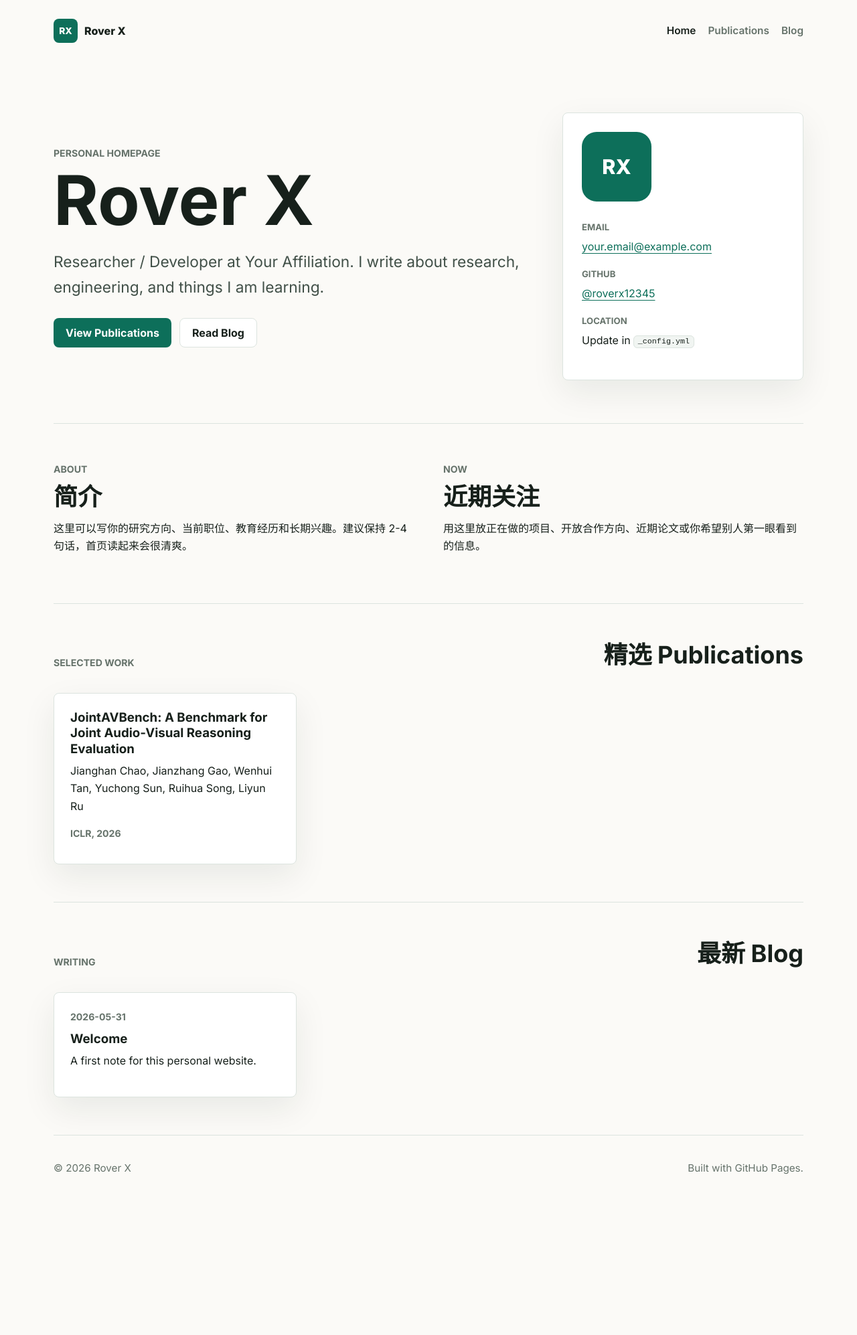
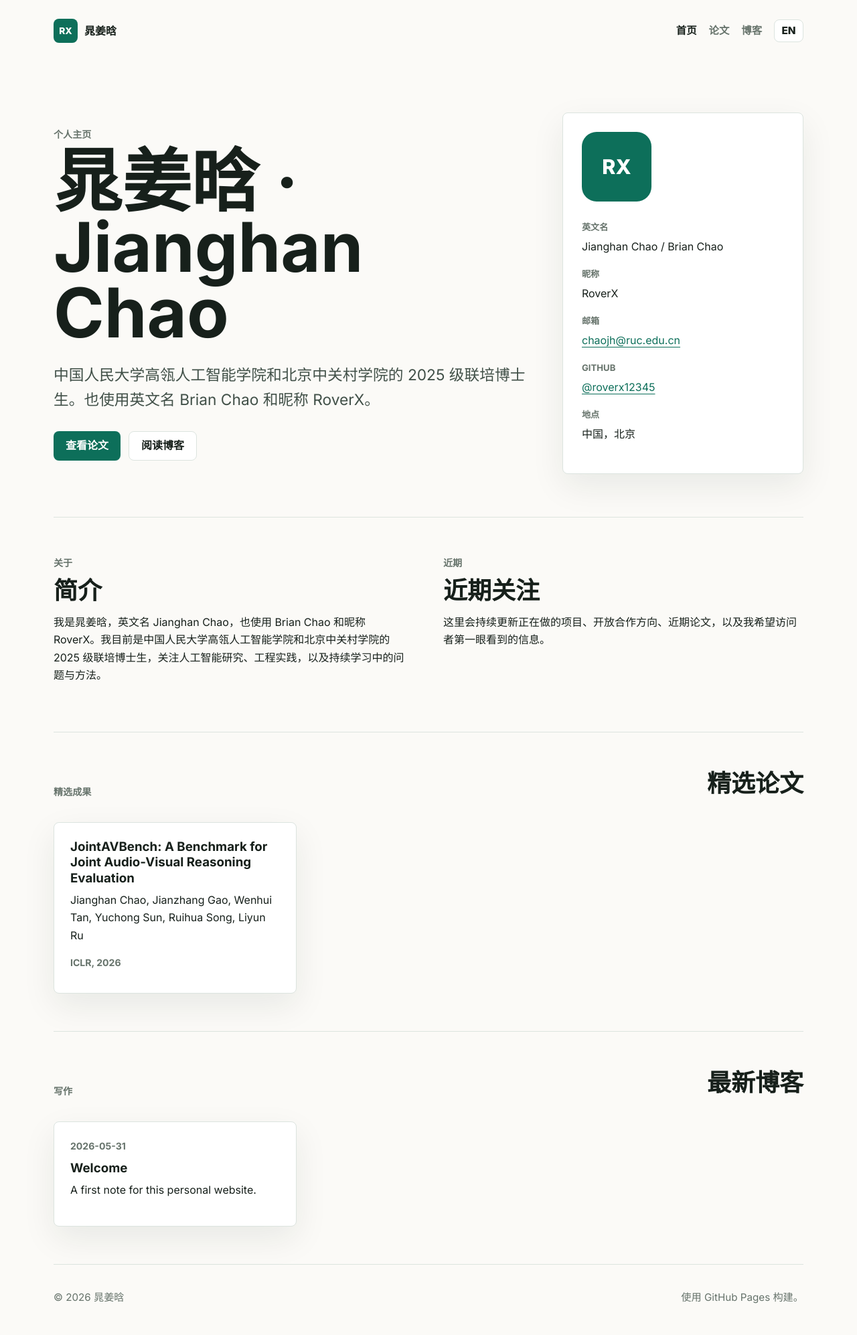
Before and after one commit to roverx12345/roverx12345.github.io, a Jekyll site: the page built from index.md, in a window 1280 px wide. Shown: the whole page at 67% size. Built offline with Jekyll 4.4.1, drawn with Linux system fonts in a browser that asks for light colours; before the commit the page ends 1801 px from its top, so only the background shows below that.

Commit message:
Update profile and add language toggle

```diff
--- a/_config.yml
+++ b/_config.yml
@@ -1,15 +1,20 @@
-title: Rover X
-description: Personal website, publications, and blog.
+title: 晁姜晗 | Jianghan Chao
+description: Personal website, publications, and blog of Jianghan Chao, also known as Brian Chao and RoverX.
 url: "https://roverx12345.github.io"
 baseurl: ""
 lang: zh-CN
 timezone: Asia/Shanghai
 
 author:
-  name: Rover X
-  title: Researcher / Developer
-  affiliation: Your Affiliation
-  email: your.email@example.com
+  name: 晁姜晗
+  english_name: Jianghan Chao
+  alternate_name: Brian Chao
+  nickname: RoverX
+  title: 2025 级联培博士生
+  title_en: 2025 Joint PhD Student
+  affiliation: 中国人民大学高瓴人工智能学院和北京中关村学院
+  affiliation_en: Gaoling School of Artificial Intelligence, Renmin University of China, and Beijing Zhongguancun Academy
+  email: chaojh@ruc.edu.cn
   github: roverx12345
   google_scholar:
   linkedin:
--- a/_layouts/default.html
+++ b/_layouts/default.html
@@ -1,5 +1,5 @@
 <!doctype html>
-<html lang="{{ site.lang | default: 'en' }}">
+<html lang="{{ site.lang | default: 'zh-CN' }}">
   <head>
     <meta charset="utf-8">
     <meta name="viewport" content="width=device-width, initial-scale=1">
@@ -9,18 +9,22 @@
     <link rel="preconnect" href="https://fonts.gstatic.com" crossorigin>
     <link href="https://fonts.googleapis.com/css2?family=Inter:wght@400;500;600;700;800&family=Noto+Sans+SC:wght@400;500;700&display=swap" rel="stylesheet">
     <link rel="stylesheet" href="{{ '/assets/css/styles.css' | relative_url }}">
+    <script src="{{ '/assets/js/language-toggle.js' | relative_url }}" defer></script>
     {% feed_meta %}
   </head>
   <body>
     <header class="site-header">
       <a class="brand" href="{{ '/' | relative_url }}" aria-label="{{ site.title }} home">
         <span class="brand-mark">RX</span>
-        <span>{{ site.title }}</span>
+        <span data-i18n-zh="晁姜晗" data-i18n-en="{{ site.author.english_name }}">{{ site.author.name }}</span>
       </a>
       <nav class="nav" aria-label="Primary navigation">
-        <a href="{{ '/' | relative_url }}" {% if page.url == '/' %}aria-current="page"{% endif %}>Home</a>
-        <a href="{{ '/publications/' | relative_url }}" {% if page.url contains '/publications/' %}aria-current="page"{% endif %}>Publications</a>
-        <a href="{{ '/blog/' | relative_url }}" {% if page.url contains '/blog/' %}aria-current="page"{% endif %}>Blog</a>
+        <a href="{{ '/' | relative_url }}" {% if page.url == '/' %}aria-current="page"{% endif %} data-i18n-zh="首页" data-i18n-en="Home">首页</a>
+        <a href="{{ '/publications/' | relative_url }}" {% if page.url contains '/publications/' %}aria-current="page"{% endif %} data-i18n-zh="论文" data-i18n-en="Publications">论文</a>
+        <a href="{{ '/blog/' | relative_url }}" {% if page.url contains '/blog/' %}aria-current="page"{% endif %} data-i18n-zh="博客" data-i18n-en="Blog">博客</a>
+        <button class="lang-toggle" type="button" data-language-toggle aria-label="Switch language" aria-pressed="false">
+          <span data-i18n-zh="EN" data-i18n-en="中">EN</span>
+        </button>
       </nav>
     </header>
 
@@ -30,7 +34,7 @@
 
     <footer class="site-footer">
       <span>© {{ 'now' | date: '%Y' }} {{ site.author.name }}</span>
-      <span>Built with GitHub Pages.</span>
+      <span data-i18n-zh="使用 GitHub Pages 构建。" data-i18n-en="Built with GitHub Pages.">使用 GitHub Pages 构建。</span>
     </footer>
   </body>
 </html>
--- a/assets/css/styles.css
+++ b/assets/css/styles.css
@@ -83,6 +83,7 @@ main {
 
 .nav {
   display: flex;
+  align-items: center;
   gap: 18px;
   flex-wrap: wrap;
   font-size: 0.96rem;
@@ -97,6 +98,32 @@ main {
 .nav a[aria-current="page"],
 .nav a:hover {
   color: var(--text);
+}
+
+.lang-toggle {
+  display: inline-flex;
+  align-items: center;
+  justify-content: center;
+  min-width: 44px;
+  min-height: 34px;
+  border: 1px solid var(--line);
+  border-radius: 8px;
+  background: var(--surface);
+  color: var(--text);
+  cursor: pointer;
+  font: inherit;
+  font-weight: 800;
+  line-height: 1;
+}
+
+.lang-toggle:hover {
+  border-color: var(--accent);
+  color: var(--accent-strong);
+}
+
+.lang-toggle:focus-visible {
+  outline: 3px solid rgba(13, 111, 90, 0.22);
+  outline-offset: 2px;
 }
 
 .hero {
--- /dev/null
+++ b/assets/js/language-toggle.js
@@ -0,0 +1,44 @@
+(function () {
+  const STORAGE_KEY = "preferred-language";
+  const supportedLanguages = new Set(["zh", "en"]);
+
+  function getInitialLanguage() {
+    const stored = window.localStorage.getItem(STORAGE_KEY);
+    if (supportedLanguages.has(stored)) {
+      return stored;
+    }
+
+    return "zh";
+  }
+
+  function applyLanguage(language) {
+    document.documentElement.lang = language === "zh" ? "zh-CN" : "en";
+    document.body.dataset.language = language;
+
+    document.querySelectorAll("[data-i18n-zh][data-i18n-en]").forEach((element) => {
+      element.textContent = element.dataset[`i18n${language === "zh" ? "Zh" : "En"}`];
+    });
+
+    document.querySelectorAll("[data-language-toggle]").forEach((button) => {
+      button.setAttribute("aria-pressed", language === "en" ? "true" : "false");
+      button.setAttribute("aria-label", language === "zh" ? "Switch to English" : "切换到中文");
+    });
+  }
+
+  function setLanguage(language) {
+    window.localStorage.setItem(STORAGE_KEY, language);
+    applyLanguage(language);
+  }
+
+  document.addEventListener("DOMContentLoaded", () => {
+    let currentLanguage = getInitialLanguage();
+    applyLanguage(currentLanguage);
+
+    document.querySelectorAll("[data-language-toggle]").forEach((button) => {
+      button.addEventListener("click", () => {
+        currentLanguage = currentLanguage === "zh" ? "en" : "zh";
+        setLanguage(currentLanguage);
+      });
+    });
+  });
+})();
--- a/index.md
+++ b/index.md
@@ -1,24 +1,32 @@
 ---
 layout: default
 title: Home
-description: Personal homepage of Rover X.
+description: Personal homepage of Jianghan Chao, also known as Brian Chao and RoverX.
 ---
 
 <section class="hero">
   <div class="hero-copy">
-    <p class="eyebrow">Personal Homepage</p>
-    <h1>{{ site.author.name }}</h1>
-    <p class="subtitle">{{ site.author.title }} at {{ site.author.affiliation }}. I write about research, engineering, and things I am learning.</p>
+    <p class="eyebrow" data-i18n-zh="个人主页" data-i18n-en="Personal Homepage">个人主页</p>
+    <h1 data-i18n-zh="{{ site.author.name }} · {{ site.author.english_name }}" data-i18n-en="{{ site.author.english_name }} · {{ site.author.name }}">{{ site.author.name }} · {{ site.author.english_name }}</h1>
+    <p class="subtitle" data-i18n-zh="{{ site.author.affiliation }}的 {{ site.author.title }}。也使用英文名 {{ site.author.alternate_name }} 和昵称 {{ site.author.nickname }}。" data-i18n-en="{{ site.author.title_en }} at {{ site.author.affiliation_en }}. Also known as {{ site.author.alternate_name }} and {{ site.author.nickname }}.">{{ site.author.affiliation }}的 {{ site.author.title }}。也使用英文名 {{ site.author.alternate_name }} 和昵称 {{ site.author.nickname }}。</p>
     <div class="hero-actions">
-      <a class="button primary" href="{{ '/publications/' | relative_url }}">View Publications</a>
-      <a class="button secondary" href="{{ '/blog/' | relative_url }}">Read Blog</a>
+      <a class="button primary" href="{{ '/publications/' | relative_url }}" data-i18n-zh="查看论文" data-i18n-en="View Publications">查看论文</a>
+      <a class="button secondary" href="{{ '/blog/' | relative_url }}" data-i18n-zh="阅读博客" data-i18n-en="Read Blog">阅读博客</a>
     </div>
   </div>
   <aside class="profile-panel" aria-label="Profile summary">
     <div class="avatar">RX</div>
     <dl>
       <div>
-        <dt>Email</dt>
+        <dt data-i18n-zh="英文名" data-i18n-en="English Name">英文名</dt>
+        <dd>{{ site.author.english_name }} / {{ site.author.alternate_name }}</dd>
+      </div>
+      <div>
+        <dt data-i18n-zh="昵称" data-i18n-en="Nickname">昵称</dt>
+        <dd>{{ site.author.nickname }}</dd>
+      </div>
+      <div>
+        <dt data-i18n-zh="邮箱" data-i18n-en="Email">邮箱</dt>
         <dd><a href="mailto:{{ site.author.email }}">{{ site.author.email }}</a></dd>
       </div>
       <div>
@@ -26,8 +34,8 @@ description: Personal homepage of Rover X.
         <dd><a href="https://github.com/{{ site.author.github }}">@{{ site.author.github }}</a></dd>
       </div>
       <div>
-        <dt>Location</dt>
-        <dd>Update in <code>_config.yml</code></dd>
+        <dt data-i18n-zh="地点" data-i18n-en="Location">地点</dt>
+        <dd data-i18n-zh="中国，北京" data-i18n-en="Beijing, China">中国，北京</dd>
       </div>
     </dl>
   </aside>
@@ -35,21 +43,21 @@ description: Personal homepage of Rover X.
 
 <section class="section-grid">
   <div>
-    <p class="eyebrow">About</p>
-    <h2>简介</h2>
-    <p>这里可以写你的研究方向、当前职位、教育经历和长期兴趣。建议保持 2-4 句话，首页读起来会很清爽。</p>
+    <p class="eyebrow" data-i18n-zh="关于" data-i18n-en="About">关于</p>
+    <h2 data-i18n-zh="简介" data-i18n-en="About Me">简介</h2>
+    <p data-i18n-zh="我是晁姜晗，英文名 Jianghan Chao，也使用 Brian Chao 和昵称 RoverX。我目前是中国人民大学高瓴人工智能学院和北京中关村学院的 2025 级联培博士生，关注人工智能研究、工程实践，以及持续学习中的问题与方法。" data-i18n-en="I am Jianghan Chao, also known as Brian Chao and RoverX. I am a 2025 joint PhD student at Gaoling School of Artificial Intelligence, Renmin University of China, and Beijing Zhongguancun Academy. My interests span AI research, engineering practice, and the methods behind continuous learning.">我是晁姜晗，英文名 Jianghan Chao，也使用 Brian Chao 和昵称 RoverX。我目前是中国人民大学高瓴人工智能学院和北京中关村学院的 2025 级联培博士生，关注人工智能研究、工程实践，以及持续学习中的问题与方法。</p>
   </div>
   <div>
-    <p class="eyebrow">Now</p>
-    <h2>近期关注</h2>
-    <p>用这里放正在做的项目、开放合作方向、近期论文或你希望别人第一眼看到的信息。</p>
+    <p class="eyebrow" data-i18n-zh="近期" data-i18n-en="Now">近期</p>
+    <h2 data-i18n-zh="近期关注" data-i18n-en="Current Focus">近期关注</h2>
+    <p data-i18n-zh="这里会持续更新正在做的项目、开放合作方向、近期论文，以及我希望访问者第一眼看到的信息。" data-i18n-en="This section will keep track of ongoing projects, collaboration interests, recent papers, and the information I want visitors to notice first.">这里会持续更新正在做的项目、开放合作方向、近期论文，以及我希望访问者第一眼看到的信息。</p>
   </div>
 </section>
 
 <section class="content-section">
   <div class="section-heading">
-    <p class="eyebrow">Selected Work</p>
-    <h2>精选 Publications</h2>
+    <p class="eyebrow" data-i18n-zh="精选成果" data-i18n-en="Selected Work">精选成果</p>
+    <h2 data-i18n-zh="精选论文" data-i18n-en="Selected Publications">精选论文</h2>
   </div>
   <div class="publication-list compact">
     {% assign selected_publications = site.data.publications | where: "selected", true %}
@@ -65,8 +73,8 @@ description: Personal homepage of Rover X.
 
 <section class="content-section">
   <div class="section-heading">
-    <p class="eyebrow">Writing</p>
-    <h2>最新 Blog</h2>
+    <p class="eyebrow" data-i18n-zh="写作" data-i18n-en="Writing">写作</p>
+    <h2 data-i18n-zh="最新博客" data-i18n-en="Latest Blog">最新博客</h2>
   </div>
   <div class="post-list">
     {% for post in site.posts limit: 3 %}
```
Also changed, not shown: blog.md (+3 -3 lines), publications.md (+3 -3 lines).
